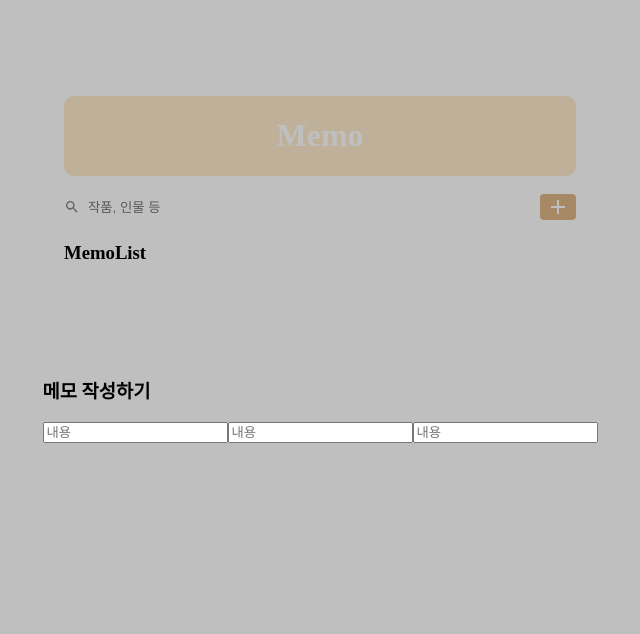
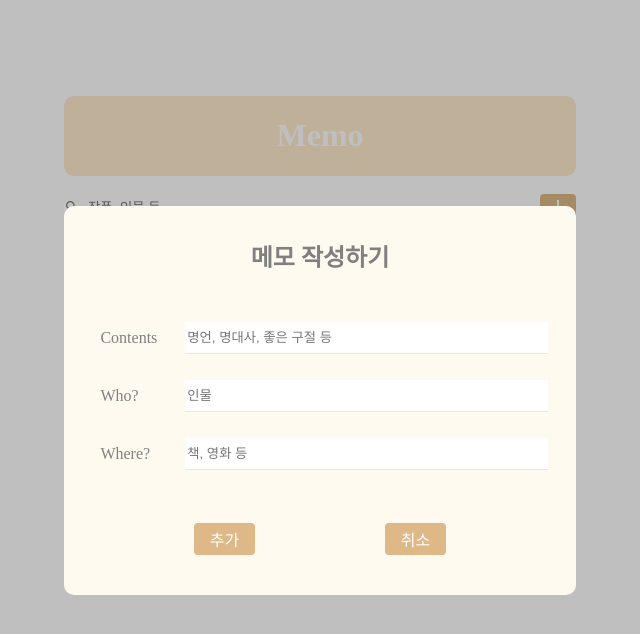
Before and after one commit to Ohjaeyeop/react_toy-project_memo-app, a React (Create React App) app: page / in a window 1280 px wide. Both pictures are taken after a click on the button 878 px from the left and 207 px from the top of the page. Shown: the top 634 px of the page, without its empty margins (320-960 px from the left). Built offline with nearby package versions, Linux system fonts and the light colour scheme.

Commit message:
MemoAdd Component

```diff
--- a/src/components/MemoAdd.js
+++ b/src/components/MemoAdd.js
@@ -1,5 +1,6 @@
 import React from 'react';
 import styled from 'styled-components';
+import Button from './common/Button';
 
 const Fullscreen = styled.div`
   position: fixed;
@@ -14,21 +15,83 @@ const Fullscreen = styled.div`
   background: rgba(0, 0, 0, 0.25);
 `;
 
-const MemoAddBlock = styled.div``;
+const MemoAddBlock = styled.div`
+  width: 512px;
+  border-radius: 10px;
+  background-color: FloralWhite;
+  h3 {
+    color: gray;
+    font-size: 1.5rem;
+    display: flex;
+    justify-content: center;
+    padding: 0.5rem;
+    margin-bottom: 2.5rem;
+  }
+`;
 
-const StyledInput = styled.input``;
+const InputWrapper = styled.div`
+  display: flex;
+  justify-content: center;
+  align-items: center;
+  & + & {
+    margin-top: 1.5rem;
+  }
+`;
 
-const MemoAdd = ({ visible }) => {
+const StyledLabel = styled.label`
+  padding: 0.5rem;
+  width: 15%;
+  color: gray;
+`;
+
+const StyledInput = styled.input`
+  border: none;
+  outline: none;
+  width: 70%;
+  border-bottom: 1px solid Bisque;
+  padding-top: 0.5rem;
+  padding-bottom: 0.5rem;
+`;
+
+const Footer = styled.div`
+  margin-top: 3.25rem;
+  margin-bottom: 2.5rem;
+  display: flex;
+  justify-content: space-evenly;
+`;
+
+const MemoAdd = ({ visible, onCancelClick }) => {
   if (!visible) return null;
+  const onButtonClick = () => {
+    onCancelClick();
+  };
   return (
     <Fullscreen>
       <MemoAddBlock>
         <h3>메모 작성하기</h3>
         <form>
-          <StyledInput name="contents" placeholder="내용" />
-          <StyledInput name="person" placeholder="내용" />
-          <StyledInput name="where" placeholder="내용" />
+          <InputWrapper>
+            <StyledLabel for="contents">Contents</StyledLabel>
+            <StyledInput
+              name="contents"
+              placeholder="명언, 명대사, 좋은 구절 등"
+              id="contents"
+              required
+            />
+          </InputWrapper>
+          <InputWrapper>
+            <StyledLabel for="person">Who?</StyledLabel>
+            <StyledInput name="who" placeholder="인물" id="who" />
+          </InputWrapper>
+          <InputWrapper>
+            <StyledLabel for="where">Where?</StyledLabel>
+            <StyledInput name="where" placeholder="책, 영화 등" id="where" />
+          </InputWrapper>
         </form>
+        <Footer>
+          <Button onClick={onButtonClick}>추가</Button>
+          <Button onClick={onButtonClick}>취소</Button>
+        </Footer>
       </MemoAddBlock>
     </Fullscreen>
   );
--- a/src/components/MemoTemplate.js
+++ b/src/components/MemoTemplate.js
@@ -52,6 +52,9 @@ const MemoTemplate = () => {
   const onAddClick = () => {
     setModal(true);
   };
+  const onCancelClick = () => {
+    setModal(false);
+  };
   return (
     <MemoTemplateBlock>
       <MemoTitleWrapper>
@@ -64,7 +67,7 @@ const MemoTemplate = () => {
           <MdAdd />
         </button>
       </MemoSubWrapper>
-      <MemoAdd visible={modal} />
+      <MemoAdd visible={modal} onCancelClick={onCancelClick} />
       <h3>MemoList</h3>
     </MemoTemplateBlock>
   );
--- /dev/null
+++ b/src/components/common/Button.js
@@ -0,0 +1,19 @@
+import React from 'react';
+import styled from 'styled-components';
+
+const StyledButton = styled.button`
+  border: none;
+  outline: none;
+  cursor: pointer;
+  border-radius: 4px;
+  font-size: 1rem;
+  padding: 0.25rem 1rem;
+  color: white;
+  background-color: BurlyWood;
+`;
+
+const Button = (props) => {
+  return <StyledButton {...props} />;
+};
+
+export default Button;
```
